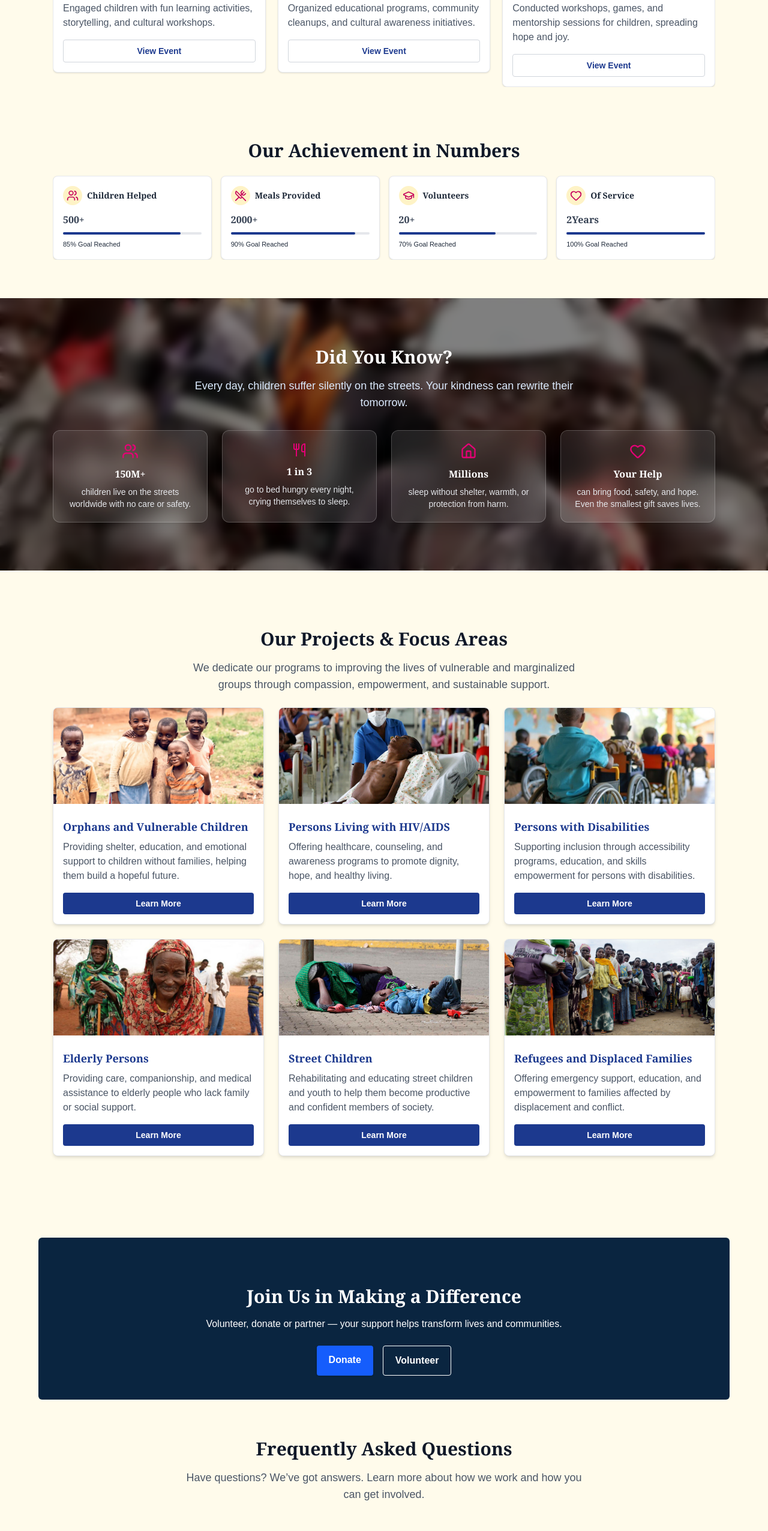
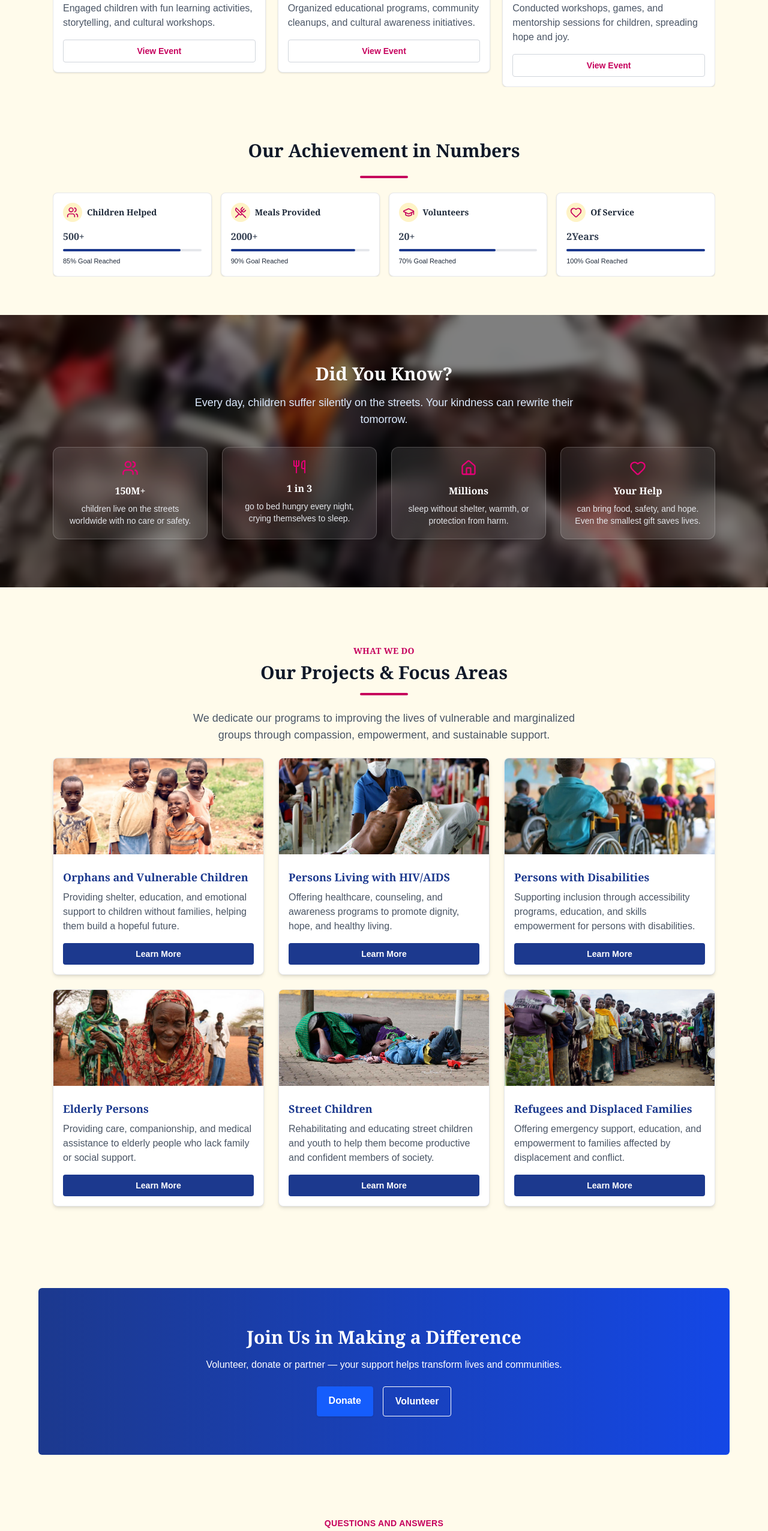
Before and after one commit to Seifuddin/utamaduni, a Next.js app: page / in a window 1280 px wide. Shown: the part 1622-4174 px from the top of the page at 60% size. Built offline with nearby package versions, Linux system fonts and the light colour scheme; grey boxes are pictures that could not be loaded.

Commit message:
improved layout

```diff
--- a/src/components/CTA.jsx
+++ b/src/components/CTA.jsx
@@ -2,8 +2,8 @@ import React from 'react'
 
 export default function CTA() {
   return (
-    <section className="relative bg-amber-50 px-6 overflow-hidden">
-      <div className="mx-auto px-6 bg-[#0a2540] text-center max-w-6xl text-white pt-20 pb-10 rounded-md">
+    <section className="relative bg-amber-50 px-6 pb-10 overflow-hidden">
+      <div className="mx-auto px-6 bg-gradient-to-r from-blue-900 to-blue-700 text-center max-w-6xl text-white py-16 rounded-md">
       {/* Background Overlay with Patterns */}
       <div className="relative inset-0 bg-gradient-to-br from-blue-900/60 via-[#0a2540]/90 to-blue-800/70 z-0"></div>
       <div className="relative inset-0 bg-[url('/images/patterns.png')] opacity-10 bg-cover bg-center z-0"></div>
--- a/src/components/Challenges.jsx
+++ b/src/components/Challenges.jsx
@@ -37,7 +37,7 @@ export default function Challenges() {
   ];
 
   return (
-    <section className="relative bg-amber-50 gradient-to-b from-blue-50 via-white to-amber-50 text-gray-800 py-16 overflow-hidden">
+    <section className="relative bg-amber-50 gradient-to-b from-blue-50 via-white to-amber-50 text-gray-800 py-10 overflow-hidden">
       {/* Decorative background */}
       <div className="absolute inset-0 bg-[url('/images/pattern-light.png')] opacity-5 bg-cover bg-center"></div>
 
--- a/src/components/Events.jsx
+++ b/src/components/Events.jsx
@@ -97,7 +97,7 @@ export default function EventGallerySlider() {
                   <p className="text-gray-600 text-base mb-4">{event.description}</p>
                   <a
                     href="/gallery"
-                    className="mt-auto inline-block bg-white border border-gray-300 text-blue-900 text-center text-sm px-4 py-2 rounded font-semibold hover:bg-blue-800 hover:text-white transition"
+                    className="mt-auto inline-block bg-white border border-gray-300 text-pink-700 text-center text-sm px-4 py-2 rounded font-semibold hover:bg-blue-800 hover:text-white transition"
                   >
                     View Event
                   </a>
--- a/src/components/Faq.jsx
+++ b/src/components/Faq.jsx
@@ -44,9 +44,18 @@ export default function FAQ() {
       <div className="max-w-4xl mx-auto px-6">
         {/* Section Heading */}
         <div className="text-center mb-12">
+          <p className="text-sm uppercase tracking-wide font-semibold text-pink-700 mb-2">
+            questions and answers
+          </p>
           <h2 className="text-2xl md:text-3xl font-serif font-bold text-gray-900 mb-4">
             Frequently Asked Questions
           </h2>
+           <motion.div
+                      initial={{ width: 0 }}
+                      whileInView={{ width: "5rem" }}
+                      transition={{ duration: 0.5 }}
+                      className="h-1 bg-pink-700 rounded-full mx-auto mb-6"
+                    ></motion.div>
           <p className="mt-2 text-gray-600 max-w-2xl mx-auto font-medium text-center md:text-lg mb-6">
             Have questions? We’ve got answers. Learn more about how we work and how you can get involved.
           </p>
--- a/src/components/Impacts.jsx
+++ b/src/components/Impacts.jsx
@@ -73,6 +73,12 @@ export default function ImpactStats() {
         <h2 className="text-center text-2xl md:text-3xl font-serif font-bold text-gray-900 mb-6">
           Our Achievement in Numbers
         </h2>
+        <motion.div
+                              initial={{ width: 0 }}
+                              whileInView={{ width: "5rem" }}
+                              transition={{ duration: 0.5 }}
+                              className="h-1 bg-pink-700 rounded-full mx-auto mb-6"
+                            ></motion.div>
 
         <Swiper
           modules={[Pagination, Autoplay]}
--- a/src/components/Programs.jsx
+++ b/src/components/Programs.jsx
@@ -76,8 +76,17 @@ export default function Programs() {
           whileInView={{ opacity: 1, y: 0 }}
           viewport={{ once: true }}
         >
+          <p className="text-sm uppercase tracking-wide font-semibold text-pink-700 mb-2">
+            what we do
+          </p>
           Our Projects & Focus Areas
         </motion.h2>
+         <motion.div
+                    initial={{ width: 0 }}
+                    whileInView={{ width: "5rem" }}
+                    transition={{ duration: 0.5 }}
+                    className="h-1 bg-pink-700 rounded-full mx-auto mb-6"
+                  ></motion.div>
         <motion.p
           className="mt-2 text-gray-600 max-w-2xl mx-auto font-medium text-center md:text-lg mb-6"
           initial={{ opacity: 0, y: 20 }}
```
